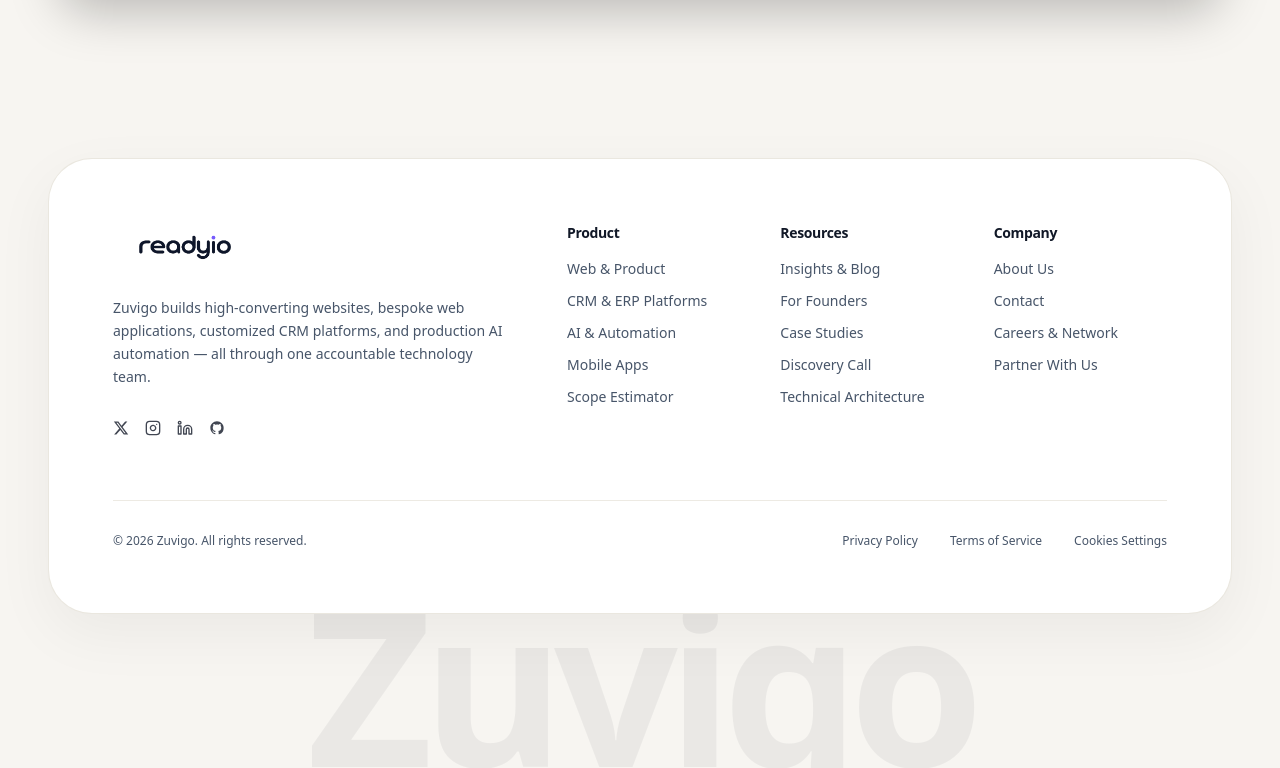
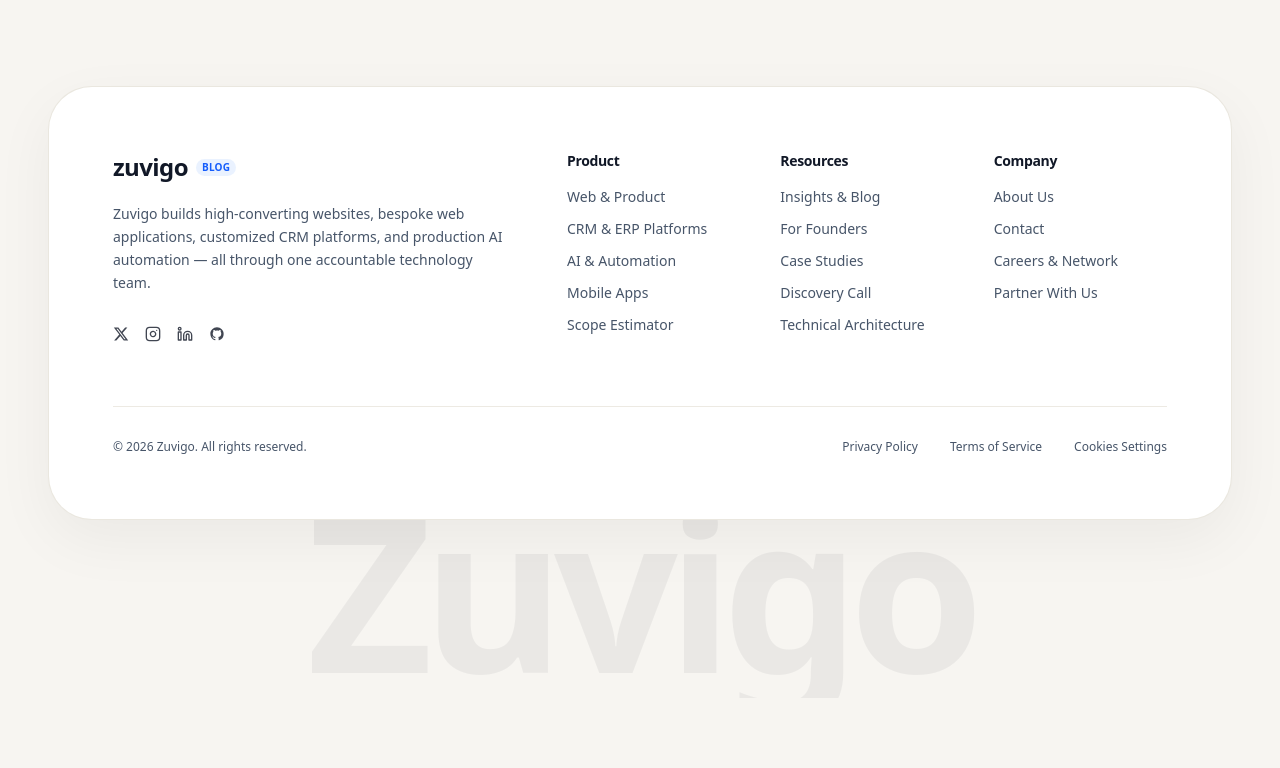
Before and after one commit to readyiolab/readyiosite-blog, a Next.js app: page / in a window 1280 px wide. Shown: the part 1346-2114 px from the top of the page. After the commit the page ends 2092 px from the top, so only its background shows below. Built offline with nearby package versions, Linux system fonts and the light colour scheme; no server answers.

Commit message:
fix(blog): remove header/navbar completely and replace ReadyIO logo with Zuvigo

```diff
--- a/app/[slug]/page.tsx
+++ b/app/[slug]/page.tsx
@@ -104,7 +104,7 @@
         "@id": `${SITE_URL}/#organization`,
         name: SITE.name,
         url: SITE_URL,
-        logo: { "@type": "ImageObject", url: `${SITE_URL}/logo.webp` },
+        logo: { "@type": "ImageObject", url: `${SITE_URL}/favicon.ico` },
       },
       mainEntityOfPage: { "@type": "WebPage", "@id": canonicalFor(post) },
       isPartOf: { "@id": `${BLOG_URL}/#blog` },
@@ -141,7 +141,7 @@
       <JsonLd data={jsonLd} />
       <ViewPing slug={post.slug} />
 
-      <section className="relative overflow-hidden pt-28 pb-8 md:pt-36 md:pb-10">
+      <section className="relative overflow-hidden pt-16 pb-8 md:pt-20 md:pb-10">
         <div aria-hidden className="absolute inset-0 -z-10 mesh-bg opacity-40" />
         <div className="mx-auto max-w-3xl container-p">
           <nav aria-label="Breadcrumb" className="flex flex-wrap items-center gap-2 text-xs font-semibold uppercase tracking-wider">
--- a/app/layout.tsx
+++ b/app/layout.tsx
@@ -4,7 +4,6 @@
 import { Footer } from "@/components/site/Footer"
 import { GoogleTagManager } from "@/components/site/GoogleTagManager"
 import { JsonLd } from "@/components/site/JsonLd"
-import { Nav } from "@/components/site/Nav"
 import { Toaster } from "@/components/site/Toaster"
 import { BLOG_URL, SITE, SITE_URL } from "@/lib/site"
 import { DEFAULT_OG_IMAGE, RSS_ALTERNATE } from "@/lib/metadata"
@@ -46,7 +45,7 @@
     images: [{ url: DEFAULT_OG_IMAGE.url, alt: DEFAULT_TITLE }],
   },
   icons: {
-    icon: [{ url: "/favicon.ico", type: "image/x-icon" }, { url: "/logo.webp", type: "image/webp" }],
+    icon: [{ url: "/favicon.ico", type: "image/x-icon" }],
   },
 }
 
@@ -60,7 +59,7 @@
   "@id": `${SITE_URL}/#organization`,
   name: SITE.name,
   url: SITE_URL,
-  logo: `${SITE_URL}/logo.webp`,
+  logo: `${SITE_URL}/favicon.ico`,
   email: SITE.email,
   sameAs: [SITE.social.linkedin, SITE.social.instagram],
 }
@@ -90,7 +89,6 @@
           >
             Skip to content
           </a>
-          <Nav />
           <main id="main">{children}</main>
           <Footer />
           <Toaster />
--- a/components/blog/BlogIndex.tsx
+++ b/components/blog/BlogIndex.tsx
@@ -1,4 +1,5 @@
 import type { ReactNode } from "react";
+import Link from "next/link";
 import { SectionHeading } from "@/components/site/SectionHeading";
 import type { Category, PostPage, PostSummary } from "@/lib/cms";
 import { CategoryChips } from "./CategoryChips";
@@ -27,7 +28,7 @@
 }) {
   return (
     <>
-      <section className="relative overflow-hidden pt-36 pb-12 md:pt-44">
+      <section className="relative overflow-hidden pt-16 pb-10 md:pt-24 md:pb-14">
         <div aria-hidden className="absolute inset-0 -z-10 mesh-bg opacity-50" />
         <div className="mx-auto max-w-4xl container-p text-center">
           <SectionHeading eyebrow={eyebrow} as="h1" title={title} subtitle={subtitle} />
--- a/components/site/Logo.tsx
+++ b/components/site/Logo.tsx
@@ -1,4 +1,3 @@
-import Image from "next/image";
 import Link from "next/link";
 
 export function Logo({
@@ -8,39 +7,18 @@
   className?: string;
   variant?: "full" | "icon";
 }) {
-  if (variant === "icon") {
-    return (
-      <Link
-        href="/"
-        className={`inline-flex items-center justify-center ${className}`}
-        aria-label="Zuvigo Home"
-      >
-        <Image
-          src="/logo.webp"
-          alt="Zuvigo"
-          width={150}
-          height={48}
-          loading="eager"
-          className="h-11 w-auto object-contain sm:h-12"
-        />
-      </Link>
-    );
-  }
-
   return (
     <Link
-      href="/"
-      className={`group inline-flex items-center gap-2 ${className}`}
+      href="https://zuvigo.com"
+      className={`group inline-flex items-center gap-2 font-bold tracking-tight text-xl sm:text-2xl text-foreground transition-opacity hover:opacity-90 ${className}`}
       aria-label="Zuvigo Home"
     >
-      <Image
-        src="/logo.webp"
-        alt="Zuvigo"
-        width={150}
-        height={48}
-        loading="eager"
-        className="h-11 w-auto max-h-12 object-contain transition-transform duration-300 group-hover:scale-105 sm:h-12 sm:max-h-14"
-      />
+      <span className="font-heading font-extrabold tracking-tight text-[#111827] dark:text-white">
+        zuvigo
+      </span>
+      <span className="rounded-md bg-blue-500/10 px-1.5 py-0.5 text-[10px] font-semibold tracking-wide text-blue-600 dark:text-blue-400 uppercase">
+        Blog
+      </span>
     </Link>
   );
 }
```
